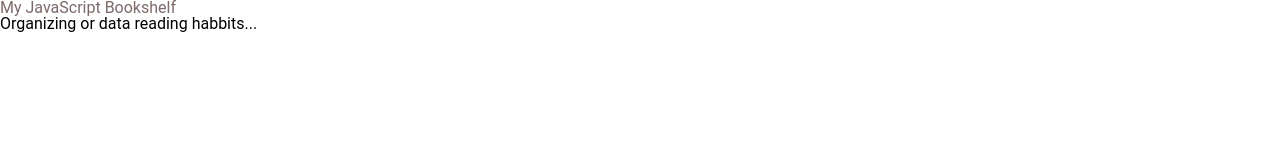
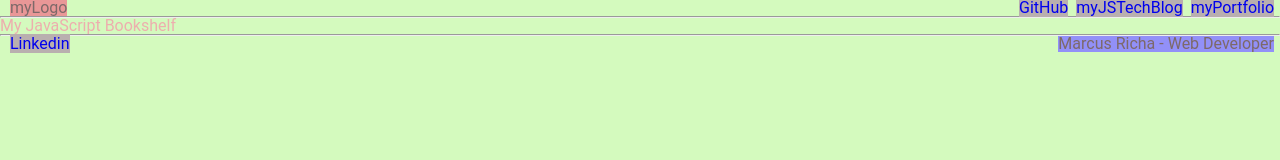
Before and after one commit to ahoymarcus/my-javascript-bookshelf, a plain HTML site: page book-library.html in a window 1280 px wide. Drawn offline with Linux system fonts and the light colour scheme.

Commit message:
Update readme with layout medium and small. Set basic css and html

```diff
--- a/book-library.html
+++ b/book-library.html
@@ -11,16 +11,58 @@
 </head>
 <body>
 
-        <header>
-            <h1>My JavaScript Bookshelf</h1>
-            <p>Organizing or data reading habbits...</p>
+	<header class="header">
+		<span class="header__logo">myLogo</span>
+		<nav>
+			<ul class="header__navbar">
+				<li><a target="_blank" href="https://github.com/ahoymarcus">GitHub</a></li>
+				<li><a target="_blank" href="https://nextjs-myjs-tech-blog.vercel.app/">myJSTechBlog</a></li>
+				<li><a target="_blank" href="https://redux-reactjs-personal-portfolio-webpage-version-2.netlify.app/">myPortfolio</a></li>
+			</ul>
+		</nav>
+
 	</header>
+	<hr class="shelf-support" />
+
+
+
+
+	<main>
+
+		<section class="description-section" >
+			<h1 class="description-section__app-title">My JavaScript Bookshelf</h1>
+
+		</section>
+
+
+
+		<section class="description-form" >
+
+
+		</section>
+
+
+
+		<section class="description-book-list" >
+
+
+
+		</section>
+
+
+
+
+	</main>
 
 
 
 
 
-
+	<hr class="shelf-support" />
+	<footer class="footer">
+		<span class="footer__link"><a target="_blank" href="https://www.linkedin.com/in/marcus-vinicius-richa-183104199/">Linkedin</a></span>
+		<span class="footer__description">Marcus Richa - Web Developer</span>
+	</footer>
 
 	<script src="./index.js"> </script>
 </body>
--- a/index.js
+++ b/index.js
@@ -1,5 +1,5 @@
 /*
-* figma 5' 22''
+*
 */
 let myLibrary = [];
 
--- a/styles/main.css
+++ b/styles/main.css
@@ -52,12 +52,8 @@ html {
 
 body {
 	font-family: Roboto, Sans-serif;
-    background-color: #fff; /*#f5e34752;*/
+	background-color: #D4FABE; /*#f5e34752;*/
 	color: #7d6969; /*#716c6c; #7d6969*/
-
-
-    display: flex;
-    flex-direction: column;
 }
 
 p {
@@ -80,28 +76,50 @@ button {
 	cursor: pointer;
 }
 
-.header, .welcome-section, .action-section {
-    padding: 16px 100px 60px;
+
+.shelf-support {
+	margin: 0;
 }
 
 .header {
-    background-color: #1F2937;
-
+	background-color: transparent; /* #1F2937;*/
 	display: flex;
 	justify-content: space-between;
+	padding: 0 6px 0 10px;
+}
+
+.header__logo {
+	background-color: #E99797;
 }
 
 .header__navbar {
 	display: flex;
-    gap: 24px;
 }
 
 .header__navbar a {
-    color: #E5E7EB;
+	/*
+		light-green: #D4FABE;
+		lighter-red: #EDAEAE;
+		light-red: #E99797;
+		yellow: #F6D493;
+		violet: #9290F8;
+		brown: #D28238;
+		lighter-gray: #D9D9D9;
+		light-gray: #CCCACA;
+	*/
+
+	background-color: #b9afaf; /*#D9D9D9;*/
+	margin-left: 8px;
+
 }
 
 .header__navbar a:hover {
 	color: #3882F6; /*#49a6e9;*/
+}
+
+
+.description-section__app-title {
+	color: #EDAEAE; /* #5F7E7D;*/
 }
 
 
@@ -113,14 +131,16 @@ button {
 
 
 
+.footer {
+	display: flex;
+	justify-content: space-between;
+	padding: 0 6px 0 10px;
+}
 
+.footer__link a {
+	background-color: #b9afaf; /*#D9D9D9;*/
+}
 
-.footer-section {
-    color: white;
-    background-color: #1F2937;
-    padding: 20px;
-
-    display: flex;
-    justify-content: center;
-    align-content: center;
+.footer__description {
+	background-color: #9290F8;
 }
```
Also changed, not shown: README.md, public/myBookshelf-layout-home-page-(1156x1008).png (renamed from public/myBookshelf-layout-home-page (1156x1008).png), public/myBookshelf-layout-home-page-(358x617).png (added), public/myBookshelf-layout-home-page-(876x656).png (added). Lines whose indentation alone changed are shown as unchanged.
